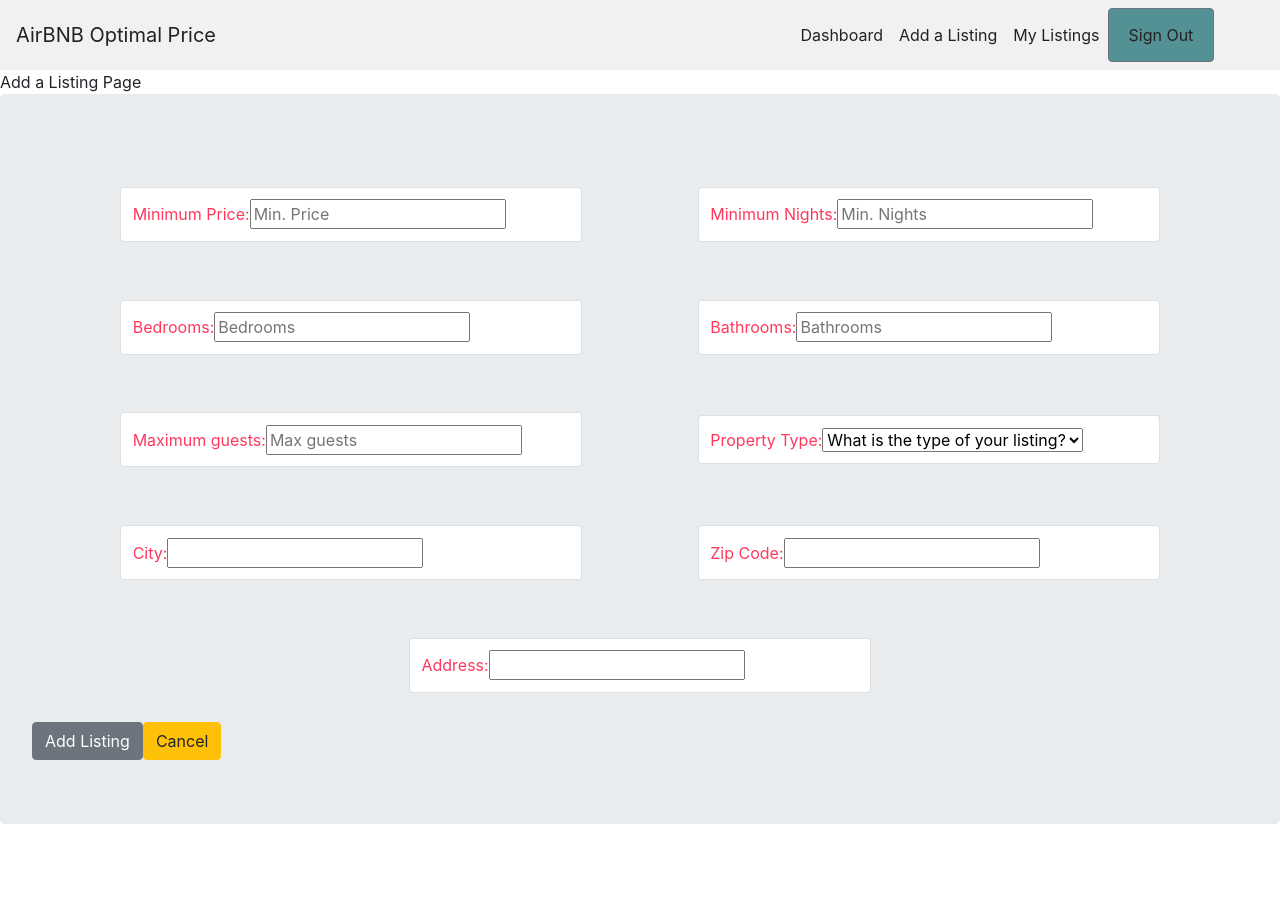
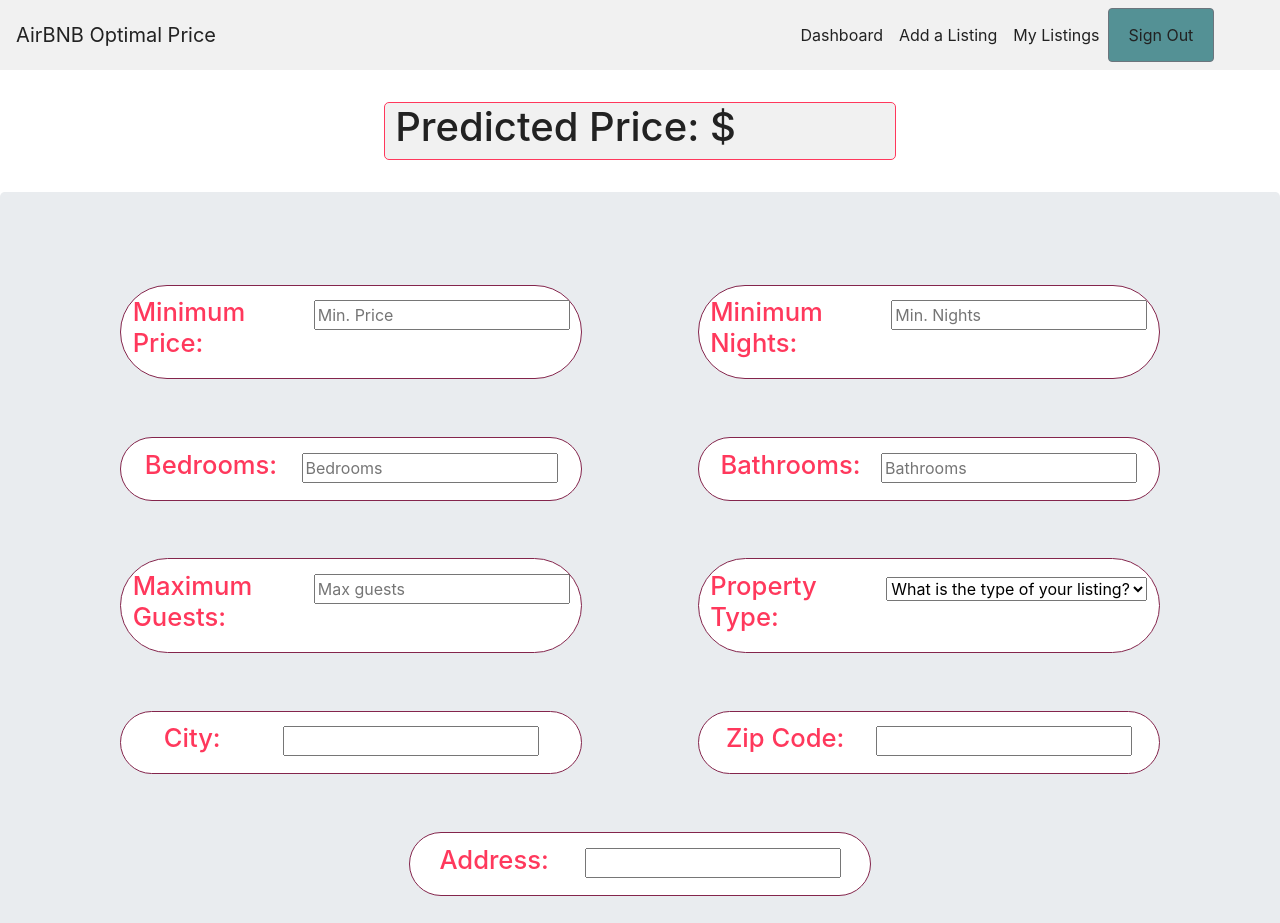
Before and after one commit to bw-ft-airbnb-1/front-end, a React (Create React App) app in the folder optimal-price/: page /newlisting in a window 1280 px wide. Shown: the top 923 px of the page. Before the commit the page ends 856 px from the top, so only its background shows below. Built offline with nearby package versions, Linux system fonts and the light colour scheme.

Commit message:
Add listing form styling.

```diff
--- a/optimal-price/src/components/Dashboard.css
+++ b/optimal-price/src/components/Dashboard.css
@@ -25,6 +25,10 @@
     margin-right: 2.5%;
     margin-top: 2.5%;
     margin-bottom: 2.5%;
+    display: flex;
+    flex-wrap: nowrap;
+    justify-content: space-around;
+    align-items: baseline;
 }
 
 .addCard {
@@ -32,4 +36,42 @@
     width: 40%;
     margin-top: 2.5%;
     margin-bottom: 2.5%;
+    border-color: #84254C;
+    border-radius: 50px;
 }
+
+.addCard:hover {
+    box-shadow: 5px 10px #549195;
+}
+
+.label-text {
+    font-size: 1.6rem;
+}
+
+#output-card {
+    color:  #222222;
+    text-align: center;
+    margin-right: 30%;
+    margin-left: 30%;
+    border-radius: 5px;
+    border-color: #FF385C;
+    background-color: #F1F1F1;
+}
+
+#output-card:hover {
+box-shadow: none;
+}
+
+.output-label-text {
+    text-align: start;
+    margin-left: 2%;
+}
+
+.button-div {
+    width: 40%;
+    margin-left: 30%;
+    margin-right: 30%;
+    display: flex;
+    justify-content: space-around;
+
+}
--- a/optimal-price/src/components/Dashboard/AddListing.js
+++ b/optimal-price/src/components/Dashboard/AddListing.js
@@ -4,7 +4,8 @@
 import {
     Jumbotron,
     Button,
-    Card
+    Card,
+    CardTitle
   } from 'reactstrap';
 
   import axios from 'axios';
@@ -43,17 +44,20 @@
  const addListing = (event) => {
      event.preventDefault()
      console.log("This is your add listing form state:", listing)
+     //axios.post(" ",listing)
  }
     return(
         <div>
         <NavBar />
-            Add a Listing Page
+        <Card id="output-card" className="addCard">
+            <h1 className="output-label-text">Predicted Price: $</h1>
+        </Card>
             <Jumbotron className="addListing-jumbo">
                 <form className="addListing" onSubmit={AddListing}>
 
                     <Card className="addCard">
                         <label className="addListing-label">
-                            Minimum Price:
+                        <h4 className='label-text'>Minimum Price: </h4>
                             <input
                                 type="number"
                                 name="minimumPrice"
@@ -68,7 +72,7 @@
                     </Card>
                     <Card className="addCard">
                         <label className="addListing-label">
-                            Minimum Nights:
+                            <h4 className='label-text'>Minimum Nights: </h4>
                             <input
                             type="number"
                             name="minimumNights"
@@ -83,7 +87,7 @@
                     </Card>
                     <Card className="addCard">
                         <label className="addListing-label">
-                            Bedrooms:
+                            <h4 className="label-text">Bedrooms: </h4>
                             <input
                             type="number"
                             name="bedrooms"
@@ -97,7 +101,7 @@
                     </Card>
                     <Card className="addCard">
                         <label className="addListing-label">
-                            Bathrooms:
+                            <h4 className="label-text">Bathrooms: </h4>
                             <input
                             type="number"
                             name="bathrooms"
@@ -111,7 +115,7 @@
                     </Card>
                     <Card className="addCard">
                         <label className="addListing-label">
-                            Maximum guests:
+                        <h4 className="label-text">Maximum Guests: </h4>
                             <input
                             type="number"
                             name="maxGuests"
@@ -124,7 +128,7 @@
                     </Card>
                     <Card className="addCard">
                         <label className="addListing-label">
-                            Property Type:
+                        <h4 className="label-text">Property Type: </h4>
                             <select
                             name="propertyType"
                             value={listing.propertyType}
@@ -140,7 +144,7 @@
                     </Card>
                     <Card className="addCard">
                         <label className="addListing-label">
-                            City:
+                        <h4 className="label-text">City: </h4>
                             <input
                             type="text"
                             name="city"
@@ -152,7 +156,7 @@
                     </Card>
                     <Card className="addCard">
                         <label className="addListing-label">
-                            Zip Code:
+                        <h4 className="label-text">Zip Code: </h4>
                             <input
                             type="number"
                             name="zipCode"
@@ -164,7 +168,7 @@
                     </Card>
                     <Card className="addCard">
                         <label className="addListing-label">
-                            Address:
+                        <h4 className="label-text">Address: </h4>
                             <input
                             type="text"
                             name="address"
@@ -175,12 +179,14 @@
                         </label>
                     </Card>
                 </form>
+                <div className="button-div">
                 <Button onClick={addListing} className="submitButton">
                     Add Listing
                 </Button>
-                <Button color="warning">
+                <Button color="danger">
                     Cancel
                 </Button>
+                </div>
             </Jumbotron>
         </div>
     )
```
